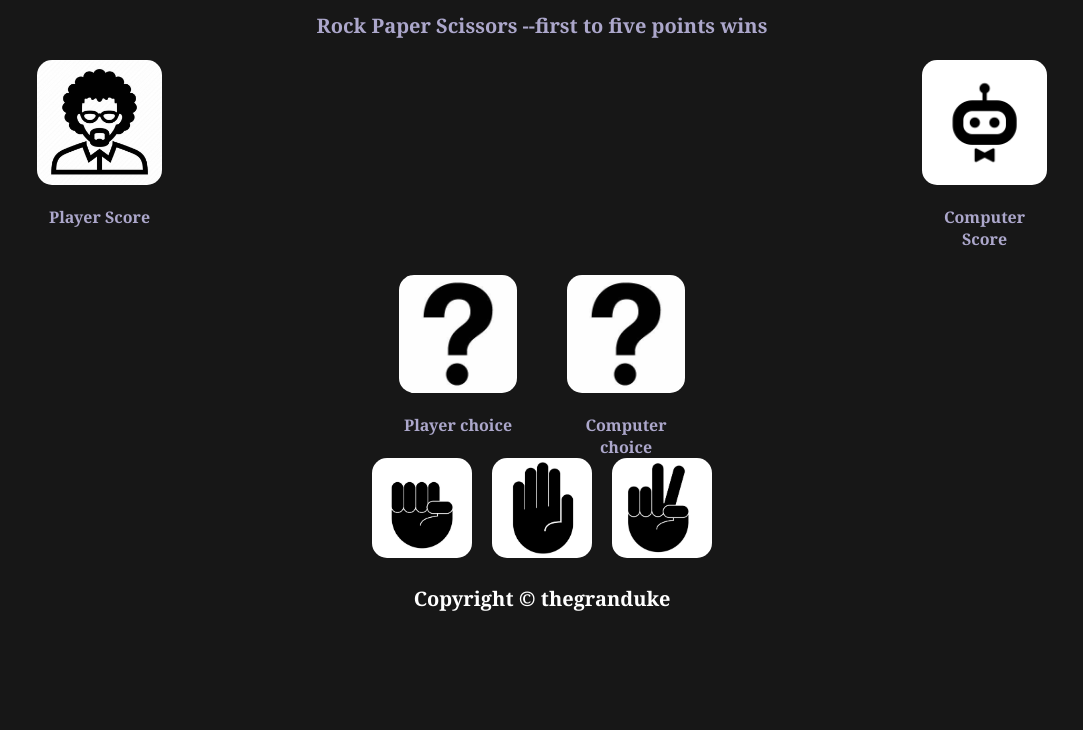
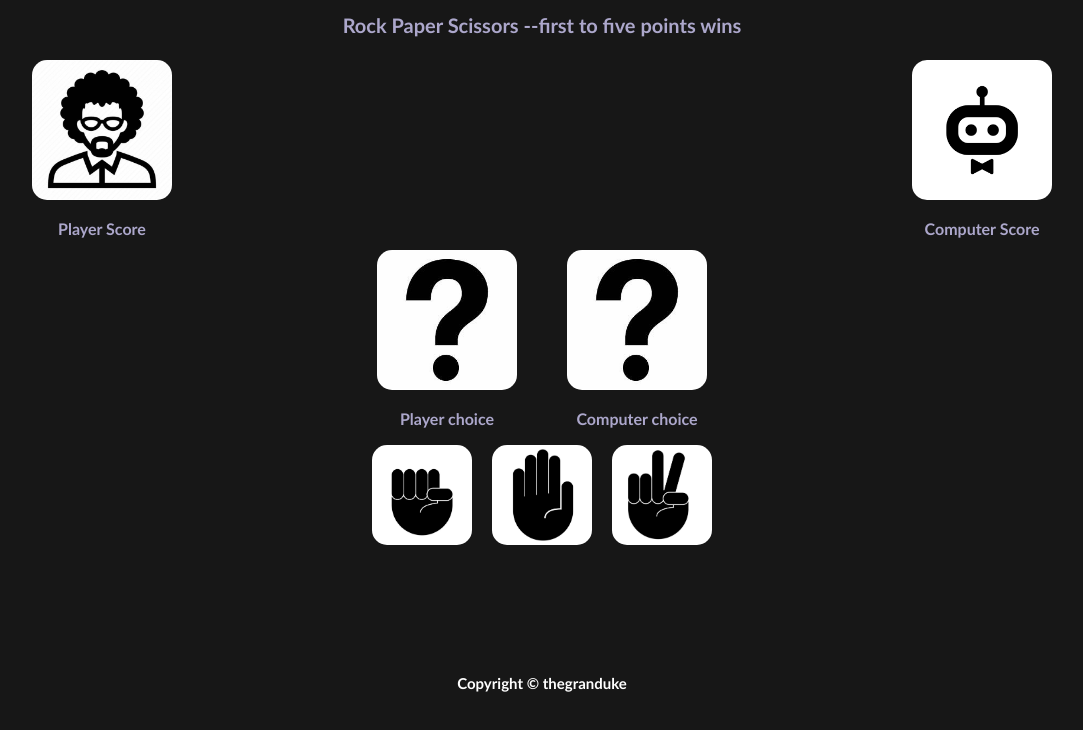
Before and after one commit to thegranduke/rock-paper-scissors, a plain HTML site: page index.html in a window 1280 px wide. Shown: the whole page, without its empty margins (98-1181 px from the left). Drawn offline with Linux system fonts and the light colour scheme.

Commit message:
Make the webpage body fill the entire screen

```diff
--- a/script.js
+++ b/script.js
@@ -82,6 +82,7 @@ const computerScoreItem = document.querySelector(".computerScore");
 
 
 function buttonClickHandler(choice){
+    roundMessage.style.color = "#aca7cb";
 
     let results = playRound(getComputerChoice,choice);
     playerChoiceImage.src = "images/" + choice + ".jpg";
@@ -92,9 +93,11 @@ function buttonClickHandler(choice){
 
     if (playerScore >= 5 || computerScore >= 5){
         if (playerScore > computerScore){
+            roundMessage.style.color = "#8083ff";
             roundMessage.textContent = "Player Wins!!!";
         }
         else{
+            roundMessage.style.color = "#8083ff";
             roundMessage.textContent = "Computer Wins!!!"
         }
         playerScore = 0;
--- a/style.css
+++ b/style.css
@@ -1,9 +1,13 @@
-body{
+html, body{
     margin : 0px;
     background-color: #171717;
     color: #aca7cb;
     font-weight: bolder;
-    font-family:Cambria, Cochin, Georgia, Times, 'Times New Roman', serif
+    font-family:'Gill Sans', 'Gill Sans MT', Calibri, 'Trebuchet MS', sans-serif;
+    display: flex;
+    flex-direction: column;
+    height: 100%;
+
 }
 
 /*header styling*/
@@ -25,13 +29,13 @@ header {
     gap: 10px;
     align-items: center;
     margin-top: 10px;
-    margin-bottom: 90px;
+    margin-bottom: 60px;
 
 }
 
 .section1 > div {
-    max-width: 125px;
-    max-height: 125px;
+    max-width: 140px;
+    max-height: 130px;
     border-radius: 10px;
     flex:1 1 auto;
     text-align: center;
@@ -63,8 +67,8 @@ p{
 }
 
 .section2 > div{
-    max-width: 118px;
-    max-height: 118px;
+    max-width: 140px;
+    max-height: 130px;
     border-radius: 10px;
     font-weight: bolder;
     padding-bottom: 10px;
@@ -114,13 +118,15 @@ button > img:hover{
 
 footer {
     background-color:#171717;
-    height: 40px;
+    height: 30px;
     color: white;
     display: flex;
     justify-content: center;
     align-items: center;
     margin-top: auto;
-    font-size: 20px;
+    font-size: 15px;
+    flex:1;
+
 }
 
 footer > div{
```
